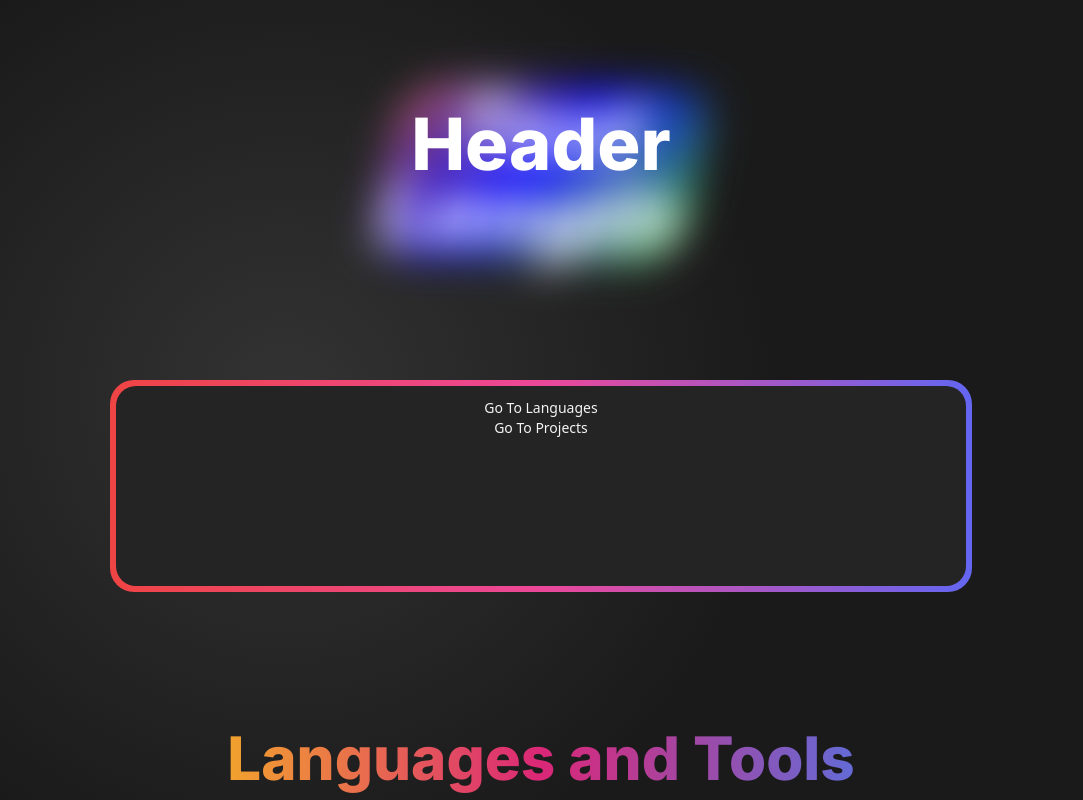
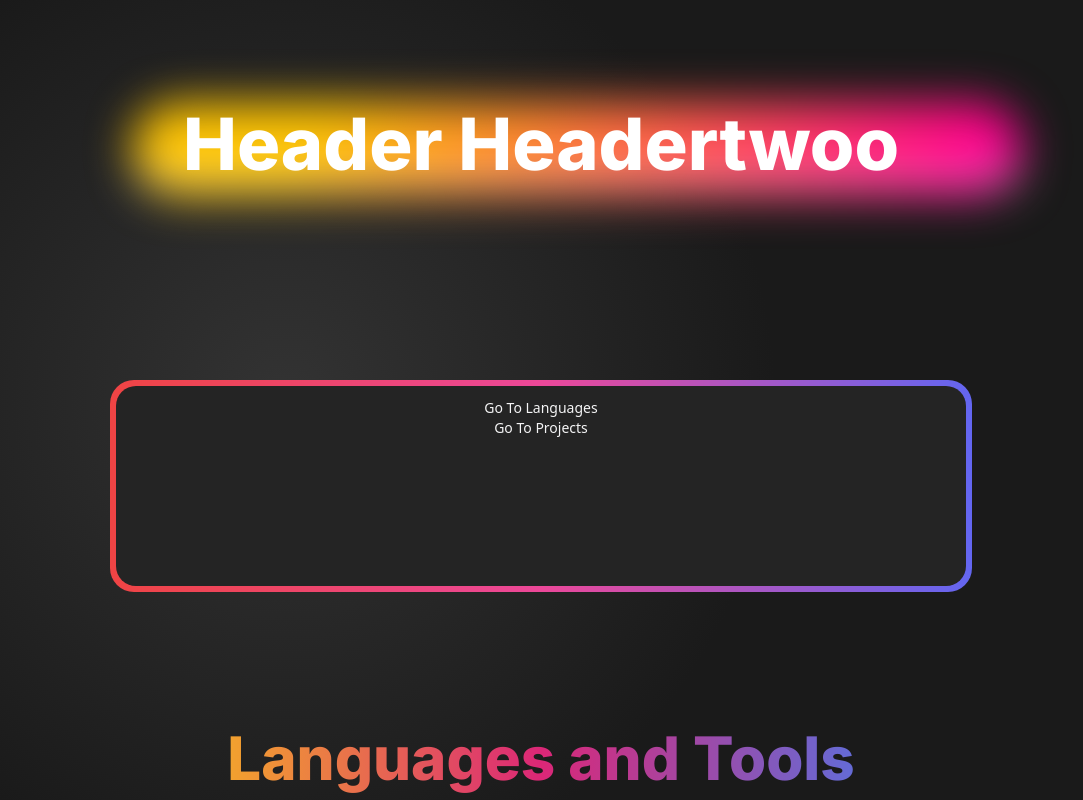
Before and after one commit to vik-ma/portfolio, a Next.js app: page / in a window 1280 px wide. Shown: the top 800 px of the page, without its empty margins (99-1182 px from the left). Built offline with nearby package versions, Linux system fonts and the light colour scheme.

Commit message:
Changed gradient for Header text

```diff
--- a/app/components/HeroSection.tsx
+++ b/app/components/HeroSection.tsx
@@ -4,7 +4,7 @@ export default function HeroSection() {
   return (
     <div className="relative text-center">
       <h1 className="text-7xl font-extrabold">
-        <span className="header-shadow-anim">Header</span>
+        <span className="header-shadow-anim">Header Headertwoo</span>
       </h1>
       {/* <div className="GB">
         <span id="G" className="letter G">
--- a/app/globals.css
+++ b/app/globals.css
@@ -47,7 +47,7 @@ body {
 }
 
 .header-shadow-anim:before {
-    content: 'Text Length';
+    content: '...........................';
     position: absolute;
     left: 0;
     top: 0;
@@ -57,10 +57,10 @@ body {
     filter: blur(17px);
     z-index: -1;
     animation: gradient-animation 6s infinite linear;
-    background: linear-gradient(130deg,#ff7e00,#00f,#5cff00,#ffeda0);
+    background: linear-gradient(130deg,#ffc400 15%, #ff008c 50%, #0044ff 85%);
     background-size: 200% 200%;
     border-radius: 36px;
-    transform: scale(1.2) skew(-12deg,2deg);
+    transform: scale(1.3) translate3d(40px, 10px, 0);
   }
 
 @keyframes gradient-animation {
```
